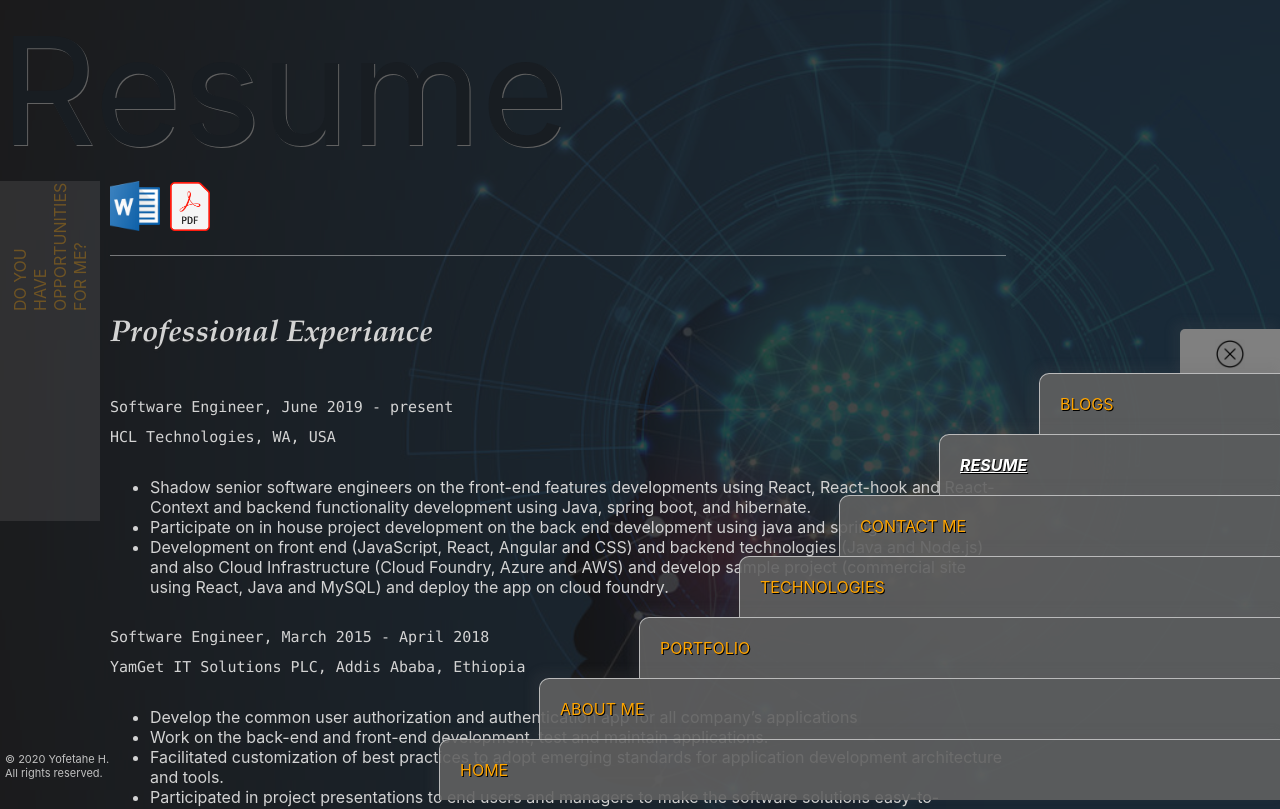
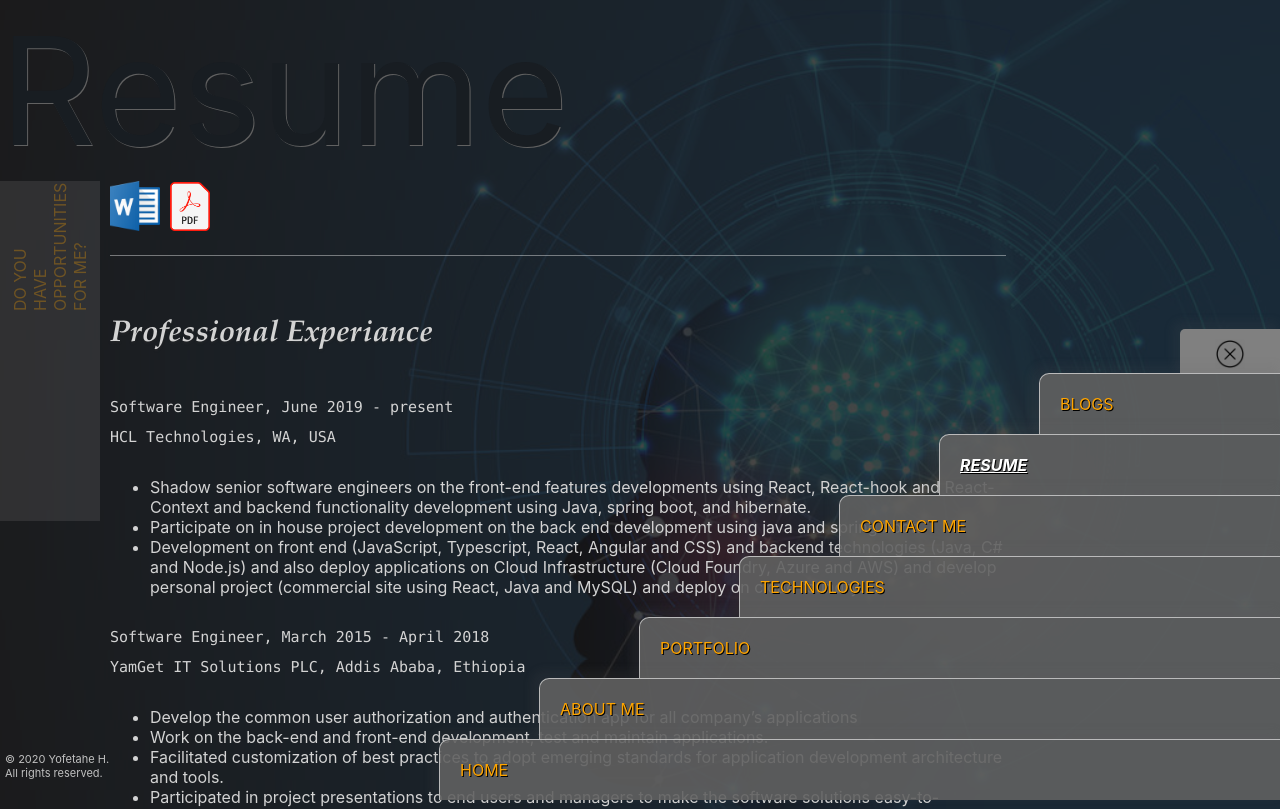
Before and after one commit to yofetahe/personal-site, a React (Create React App) app: page /Resume in a window 1280 px wide. Shown: the top 809 px of the page. Built offline with nearby package versions, Linux system fonts and the light colour scheme.

Commit message:
update on resume content

```diff
--- a/src/components/Resume.js
+++ b/src/components/Resume.js
@@ -24,7 +24,7 @@ const Resume = () => {
             responsibilities: [
                 "Shadow senior software engineers on the front-end features developments using React, React-hook and React-Context and backend functionality development using Java, spring boot, and hibernate.",
                 "Participate on in house project development on the back end development using java and spring boot.",
-                "Development on front end (JavaScript, React, Angular and CSS) and backend technologies (Java and Node.js) and also Cloud Infrastructure (Cloud Foundry, Azure and AWS) and develop sample project (commercial site using React, Java and MySQL) and deploy the app on cloud foundry."
+                "Development on front end (JavaScript, Typescript, React, Angular and CSS) and backend technologies (Java, C# and Node.js) and also deploy applications on Cloud Infrastructure (Cloud Foundry, Azure and AWS) and develop personal project (commercial site using React, Java and MySQL) and deploy on cloud foundry."
             ]
         },
         {
```
